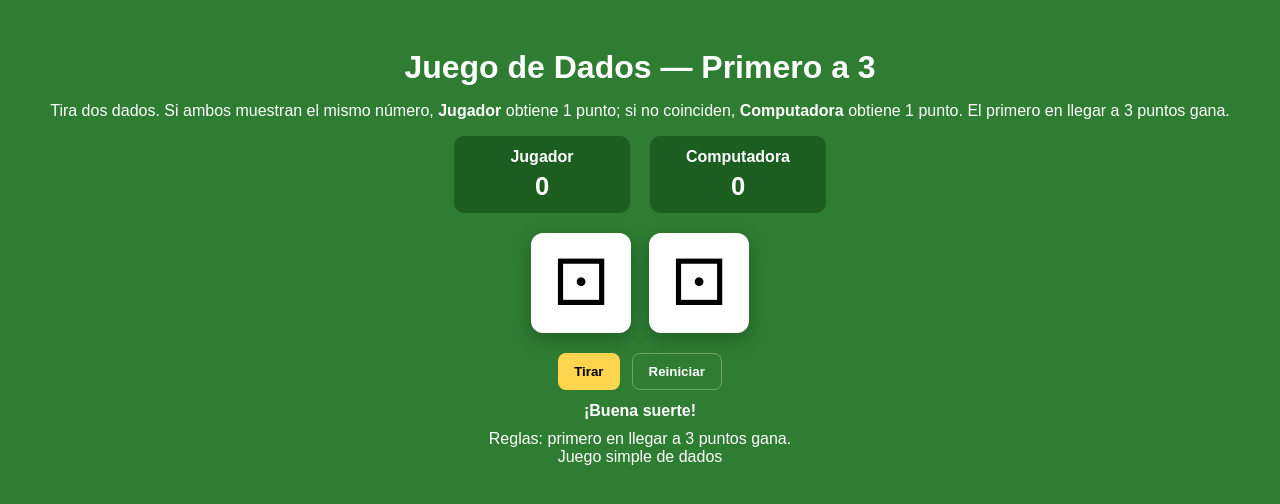
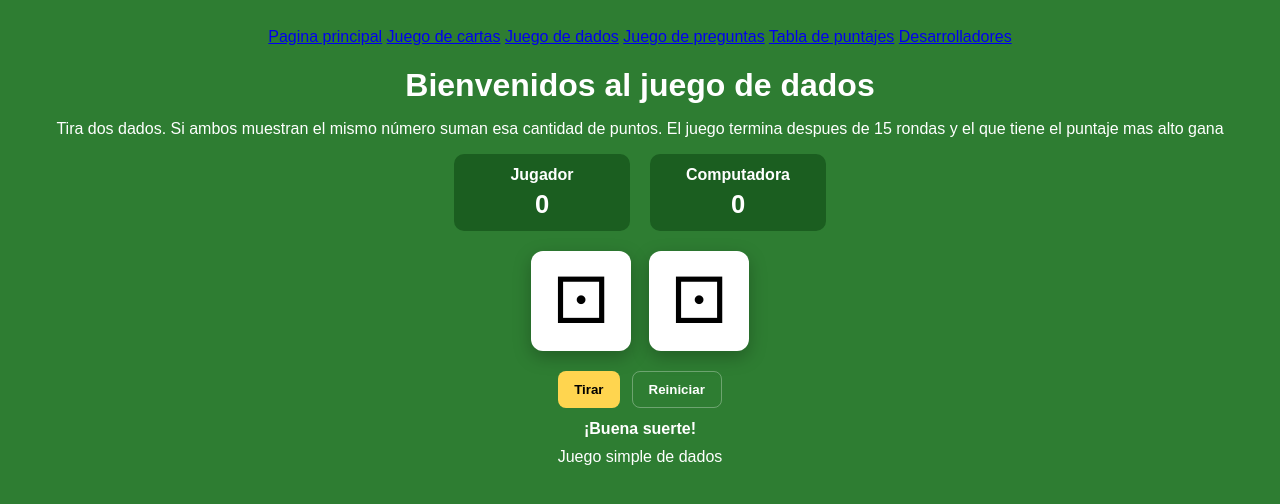
Before and after one commit to aparinelli/TP-informatica, a plain HTML site: page juego-de-dados.html in a window 1280 px wide. Drawn offline with Linux system fonts and the light colour scheme.

Commit message:
Add files via upload

```diff
--- a/juego-de-dados.html
+++ b/juego-de-dados.html
@@ -6,9 +6,19 @@
         <title>Juego de dados</title>
     </head>
     <body>
+        <header>
+            <nav>
+                <a href="index.html">Pagina principal</a>
+                <a href="juego-de-cartas.html">Juego de cartas</a>
+                <a href="juego-de-dados.html">Juego de dados</a>
+                <a href="juego-de-preguntas.html">Juego de preguntas</a>
+                <a href="tabla-de-puntajes.html">Tabla de puntajes</a>
+                <a href="desarrolladores.html">Desarrolladores</a>
+            </nav>
+        </header>
 <div class="app" role="application">
-<h1>Juego de Dados — Primero a 3</h1>
-<p class="lead">Tira dos dados. Si ambos muestran el mismo número, <strong>Jugador</strong> obtiene 1 punto; si no coinciden, <strong>Computadora</strong> obtiene 1 punto. El primero en llegar a 3 puntos gana.</p>
+<h1>Bienvenidos al juego de dados</h1>
+<p class="lead">Tira dos dados. Si ambos muestran el mismo número suman esa cantidad de puntos. El juego termina despues de 15 rondas y el que tiene el puntaje mas alto gana</p>
 
 
 <div class="scoreboard" aria-live="polite">
@@ -24,8 +34,8 @@
 
 
 <div class="board">
-<div class="die" id="dado-1" aria-label="Dado del jugador">⚀</div>
-<div class="die" id="dado-2" aria-label="Dado de la computadora">⚀</div>
+<div class="die" id="dado-1" aria-label="Dado 1">⚀</div>
+<div class="die" id="dado-2" aria-label="Dado 2">⚀</div>
 </div>
 
 
@@ -36,8 +46,8 @@
 
 
 <div class="message" id="mensaje">¡Buena suerte!</div>
-<div class="small" style="text-align:center">Reglas: primero en llegar a 3 puntos gana.</div>
 <footer>Juego simple de dados</footer>
 </div>
+<script src="js/juego-de-dados.js"></script>
 </body>
 </html>
```
